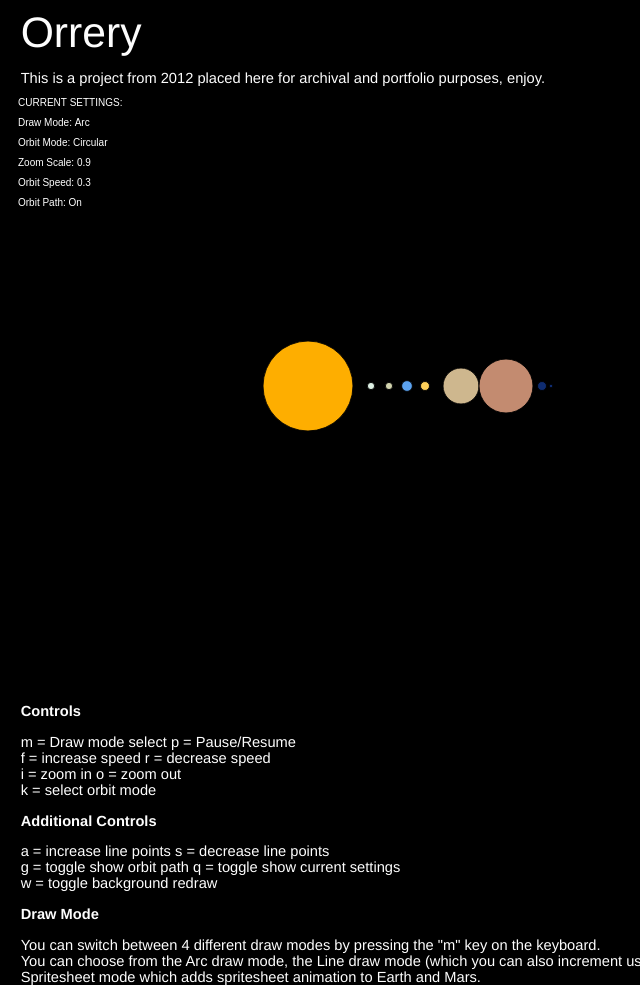
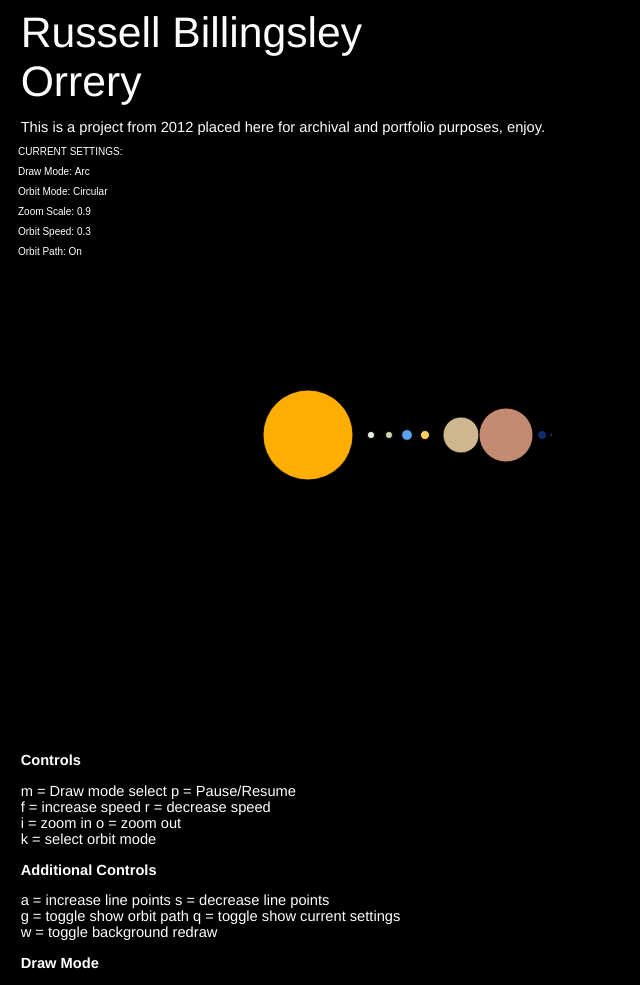
Before and after one commit to rbillingsley/orrery, a plain HTML site: page index.html in a window 1280 px wide. Shown: the top 985 px of the page, without its empty margins (0-640 px from the left). Drawn offline with Linux system fonts and the light colour scheme.

Commit message:
updated link back to main site.

```diff
--- a/index.html
+++ b/index.html
@@ -14,6 +14,7 @@
 	</head>
 	<body class="body" id="maincont">
 		<div>
+			<a id="head" href="http://www.rbill.co.uk">Russell Billingsley</a>
 		</div>
 		<div id="title">
 			Orrery
```
